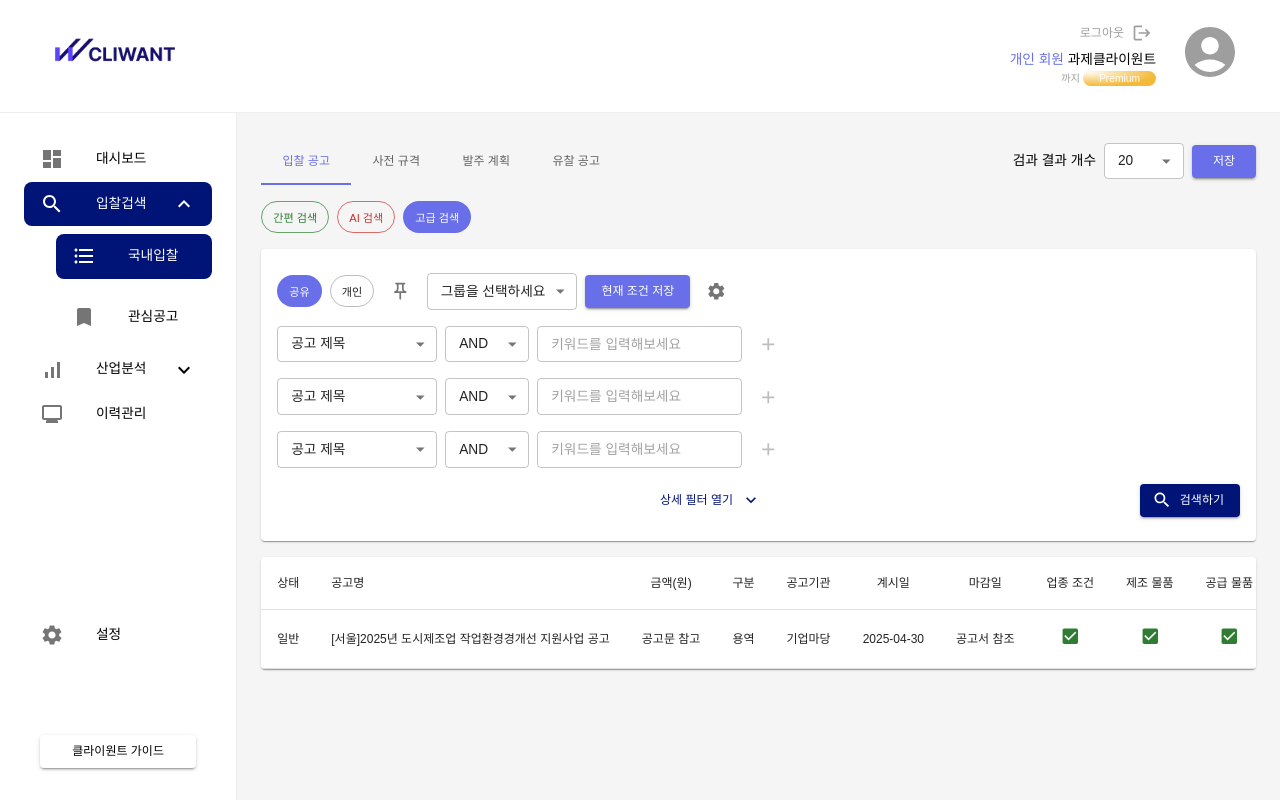
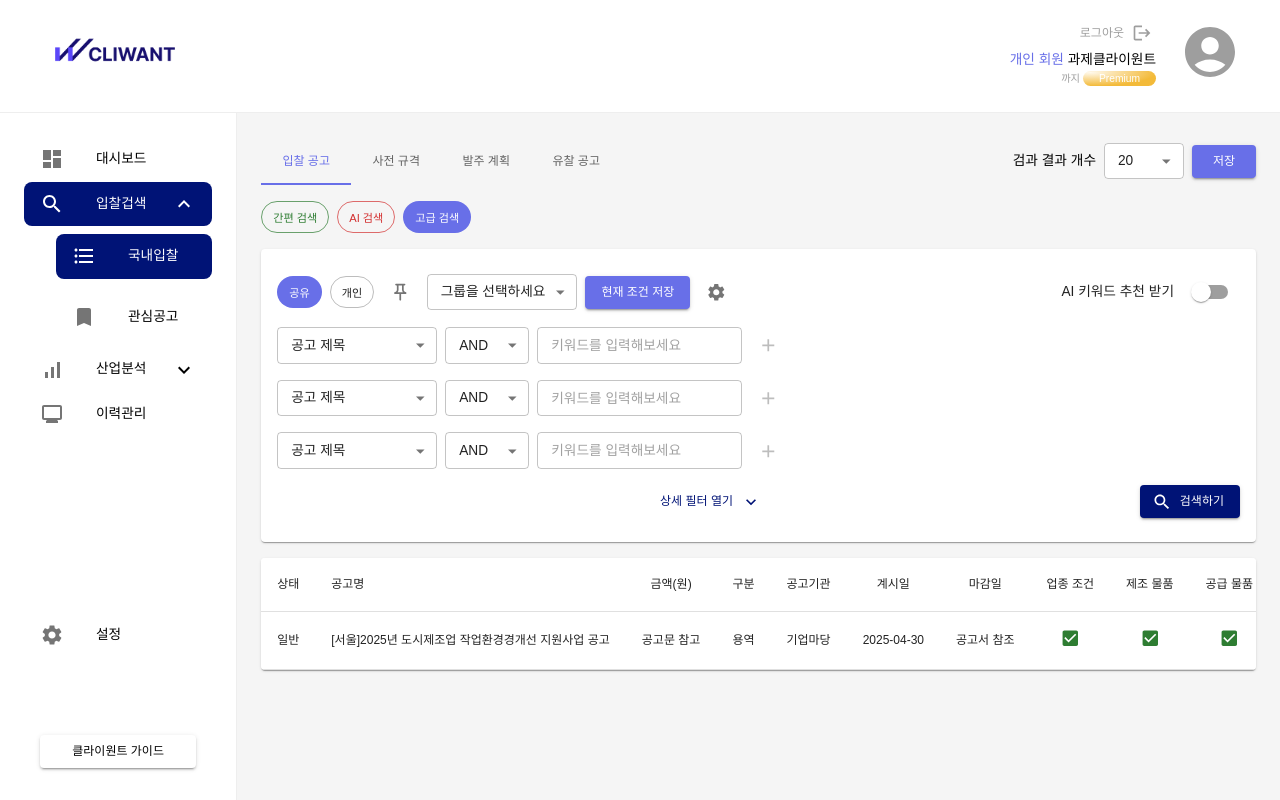
Before and after one commit to yubinjodev/cliwant-assignment, a Next.js app: page /rfp/listing in a window 1280 px wide. Built offline with nearby package versions, Linux system fonts and the light colour scheme; what @mui/material-nextjs would draw is missing.

Commit message:
Feat: Create rfp listing AI suggestion component

```diff
--- /dev/null
+++ b/src/components/button/gradient-button.tsx
@@ -0,0 +1,18 @@
+import AutoFixHighIcon from '@mui/icons-material/AutoFixHigh'
+import { Button } from '@mui/material'
+import { ReactNode } from 'react'
+
+export default function GradientButton({ children }: { children: ReactNode }) {
+  return (
+    <Button
+      variant="contained"
+      sx={{
+        background: 'linear-gradient(120deg, rgba(255,0,189,1) 0%, rgba(89,0,255,1) 80%)',
+        whiteSpace: 'nowrap',
+      }}
+      startIcon={<AutoFixHighIcon />}
+    >
+      {children}
+    </Button>
+  )
+}
--- /dev/null
+++ b/src/features/rfp-listing/components/rfp-listing-ai-suggestions-switch.tsx
@@ -0,0 +1,13 @@
+import { Stack, Switch, Typography } from '@mui/material'
+import { useRfpListingFilterStore } from '../stores/rfp-listing-filter-store'
+
+export default function RfpListingAiSuggestionsSwitch() {
+  const { isReceiveSuggestionsOn, handleChangeIsReceiveSuggestions } = useRfpListingFilterStore()
+
+  return (
+    <Stack direction="row" spacing={1} alignItems="center">
+      <Typography>AI 키워드 추천 받기</Typography>
+      <Switch checked={isReceiveSuggestionsOn} onChange={(e) => handleChangeIsReceiveSuggestions(e.target.checked)} />
+    </Stack>
+  )
+}
--- /dev/null
+++ b/src/features/rfp-listing/components/rfp-listing-ai-suggestions.tsx
@@ -0,0 +1,26 @@
+import GradientButton from '@/components/button/gradient-button'
+import { Paper, Stack, TextField } from '@mui/material'
+import { useState } from 'react'
+
+export default function RfpListingAiSuggestions() {
+  const [input, setInput] = useState('')
+
+  const handleChangeInput = (value: string) => {
+    setInput(value)
+  }
+
+  return (
+    <Paper component="section" sx={{ background: '#fff', px: 2, py: 3, width: '100%' }}>
+      <Stack direction="row" alignItems="center" spacing={1}>
+        <TextField
+          placeholder="찾으시는 사업을 자세하게 설명해주세요"
+          size="small"
+          value={input}
+          onChange={(e) => handleChangeInput(e.target.value)}
+          fullWidth
+        />
+        <GradientButton>AI 추천</GradientButton>
+      </Stack>
+    </Paper>
+  )
+}
--- a/src/features/rfp-listing/components/rfp-listing-filters.tsx
+++ b/src/features/rfp-listing/components/rfp-listing-filters.tsx
@@ -1,6 +1,7 @@
 import { Paper, Stack } from '@mui/material'
 import { useRfpListingFilterStore } from '../stores/rfp-listing-filter-store'
 import RfpListingAdvancedFilters from './rfp-listing-advanced-filters'
+import RfpListingAiSuggestionsSwitch from './rfp-listing-ai-suggestions-switch'
 import RfpListingFilterActions from './rfp-listing-filter-actions'
 import RfpListingFilterKeywordSearch from './rfp-listing-filter-keyword-search'
 import RfpListingFilterKeywordToolbar from './rfp-listing-filter-keyword-toolbar'
@@ -9,9 +10,12 @@ export default function RfpListingFilters() {
   const { keywords, isAdvancedSearchOpen } = useRfpListingFilterStore()
 
   return (
-    <Paper component="section" sx={{ background: '#fff', px: 2, py: 3 }}>
+    <Paper component="section" sx={{ background: '#fff', px: 2, py: 3, width: '100%' }}>
       <Stack component="form" spacing={2}>
-        <RfpListingFilterKeywordToolbar />
+        <Stack direction="row" justifyContent="space-between">
+          <RfpListingFilterKeywordToolbar />
+          <RfpListingAiSuggestionsSwitch />
+        </Stack>
 
         {keywords
           .filter((_, idx) => (isAdvancedSearchOpen ? true : idx < 3))
--- a/src/features/rfp-listing/components/rfp-listing.tsx
+++ b/src/features/rfp-listing/components/rfp-listing.tsx
@@ -1,6 +1,8 @@
 'use client'
 
 import { Stack } from '@mui/material'
+import { useRfpListingFilterStore } from '../stores/rfp-listing-filter-store'
+import RfpListingAiSuggestions from './rfp-listing-ai-suggestions'
 import RfpListingFilters from './rfp-listing-filters'
 import RfpListingResultsPerPage from './rfp-listing-results-per-page'
 import RfpListingSearchTabs from './rfp-listing-search-tabs'
@@ -8,6 +10,8 @@ import RfpListingTable from './rfp-listing-table'
 import RfpListingViewTabs from './rfp-listing-view-tabs'
 
 export default function RfpListing() {
+  const { isReceiveSuggestionsOn } = useRfpListingFilterStore()
+
   return (
     <Stack spacing={2}>
       <Stack direction="row" justifyContent="space-between">
@@ -15,7 +19,11 @@ export default function RfpListing() {
         <RfpListingResultsPerPage />
       </Stack>
       <RfpListingSearchTabs />
-      <RfpListingFilters />
+
+      <Stack direction="row" spacing={2}>
+        <RfpListingFilters />
+        {isReceiveSuggestionsOn ? <RfpListingAiSuggestions /> : null}
+      </Stack>
       <RfpListingTable />
     </Stack>
   )
```
Also changed, not shown: src/features/rfp-details/components/rfp-details-section-market-search.tsx (+3 -15 lines).
